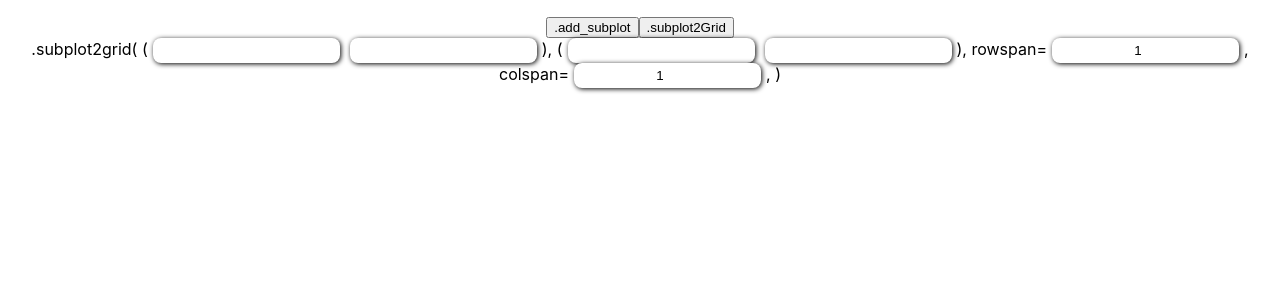
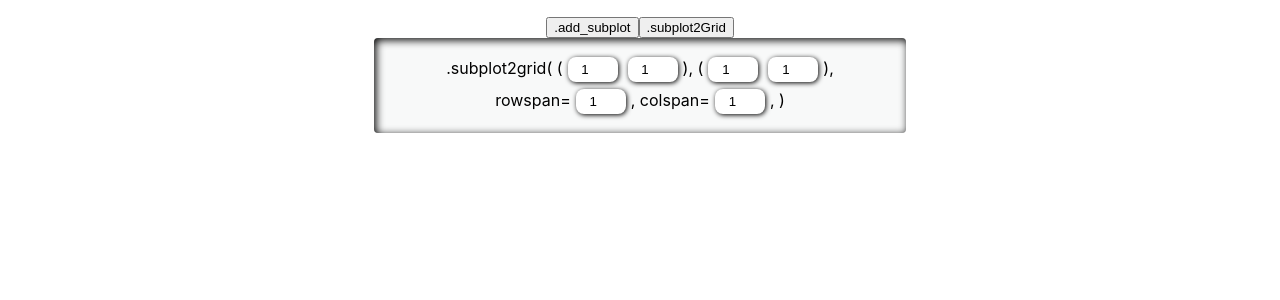
Before and after one commit to QED0711/plot-planner, a React (Create React App) app: page / in a window 1280 px wide. Both pictures are taken after a click on the button ".subplot2Grid". Shown: the top 300 px of the page. Built offline with nearby package versions, Linux system fonts and the light colour scheme.

Commit message:
changing state for set2Grid working

```diff
--- a/src/App.css
+++ b/src/App.css
@@ -3,7 +3,7 @@
   margin: 1em;
 }
 
-#AddSubplotInterface{
+.interface{
   width: calc(500px + 2em);
   margin: 0 auto;
   padding: 1em 0;
@@ -13,12 +13,14 @@
 }
 
 form input{
-  margin: 0 5px;
+  margin: 0.25em 5px;
   border: none;
   border-radius: 8px;
   padding: 5px;
   text-align: center;
   box-shadow: 1px 1px 5px black;
+
+  width: 3em;
 }
 
 #grid-display{
--- a/src/App.js
+++ b/src/App.js
@@ -21,8 +21,8 @@ class App extends Component {
       },
 
       subplot2Grid: {
-        gridSize: [1, 1,],
-        selectedSize: [0,0],
+        shape: [1, 1],
+        loc: [0,0],
         rowspan: 1,
         colspan: 1
       }
@@ -30,15 +30,19 @@ class App extends Component {
 
     this.setType = this.setType.bind(this)
     this.setAddSubplot = this.setAddSubplot.bind(this)
+    this.set2Grid = this.set2Grid.bind(this)
   }
 
   setType = (type) => {
-    console.log("CALLED")
     this.setState({type})
   }
 
   setAddSubplot = (gridSize, selectedIndex) => {
     this.setState({addSubplot: {gridSize, selectedIndex}})
+  }
+
+  set2Grid = (shape, loc, rowspan, colspan) => {
+    this.setState({subplot2Grid: {shape, loc, rowspan, colspan}})
   }
 
   render(){
@@ -59,7 +63,7 @@ class App extends Component {
           this.state.type === "subplot2Grid"
           &&
           <div>
-            <Subplot2GridInterface />
+            <Subplot2GridInterface set2Grid={this.set2Grid}/>
           </div>
         }
 
--- a/src/components/AddSubplotInterface.js
+++ b/src/components/AddSubplotInterface.js
@@ -15,7 +15,7 @@ const AddSubplotInterface = ({ setAddSubplot, gridSpecs }) => {
     const maxIndex = gridSize[0] * gridSize[1];
 
     return(
-        <div id="AddSubplotInterface">
+        <div id="AddSubplotInterface" className="interface">
             <form id="interface-form" onChange={getGridSpecs}>
                 .add_subplot(
                 <input id="grid-rows" type="number" defaultValue="1" min="1" max="12"/>,
--- a/src/components/Subplot2GridInterface.js
+++ b/src/components/Subplot2GridInterface.js
@@ -1,20 +1,40 @@
 import React from 'react'
 
-const Subplot2GridInterface = () => {
+const Subplot2GridInterface = ({ set2Grid }) => {
+    // gridSize: [1, 1,],
+    // selectedSize: [0,0],
+    // rowspan: 1,
+    // colspan: 1
+    const handleChange = () => {
+        const shape1 = parseInt(document.getElementById("shape-1").value)
+        const shape2 = parseInt(document.getElementById("shape-2").value)
+        const loc1 = parseInt(document.getElementById("loc-1").value)
+        const loc2 = parseInt(document.getElementById("loc-2").value)
+        const rowspan = parseInt(document.getElementById("rowspan").value)
+        const colspan = parseInt(document.getElementById("colspan").value)
+
+        const shape = [shape1, shape2]
+        const loc = [loc1, loc2]
+
+        set2Grid(shape, loc, rowspan, colspan)
+
+    }
 
     return(
-        <div id="subplot-2-grid-interface">
-            <form onChange={() => {console.log("hello world")}}>
+        <div id="subplot-2-grid-interface" className="interface">
+            <form onChange={handleChange}>
                 .subplot2grid(
 
-                (<input type='number' />
-                <input type='number' />),
+                (<input id="shape-1" type="number" defaultValue="1" max="10" />
+                <input id="shape-2" type="number" defaultValue="1" max="10" />),
 
-                (<input type="number"/>
-                <input type="number"/>),
+                (<input id="loc-1" type="number" defaultValue="1" max="10"/>
+                <input id="loc-2" type="number" defaultValue="1" max="10"/>),
 
-                rowspan=<input type="number" defaultValue="1"/>,
-                colspan=<input type="number" defaultValue="1"/>,
+                <br/>
+
+                rowspan=<input id="rowspan" type="number" defaultValue="1" max="10"/>,
+                colspan=<input id="colspan" type="number" defaultValue="1" max="10"/>,
 
                 )
             </form>
```
